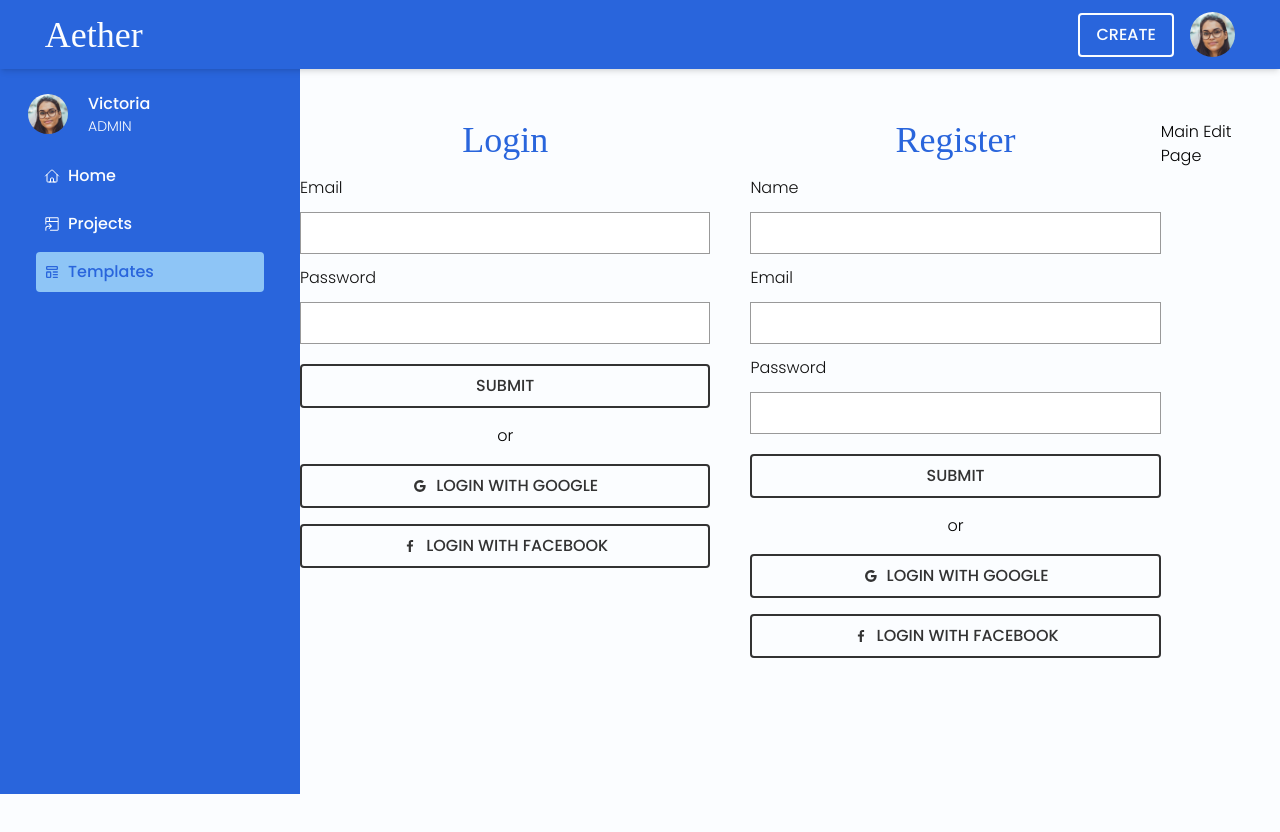
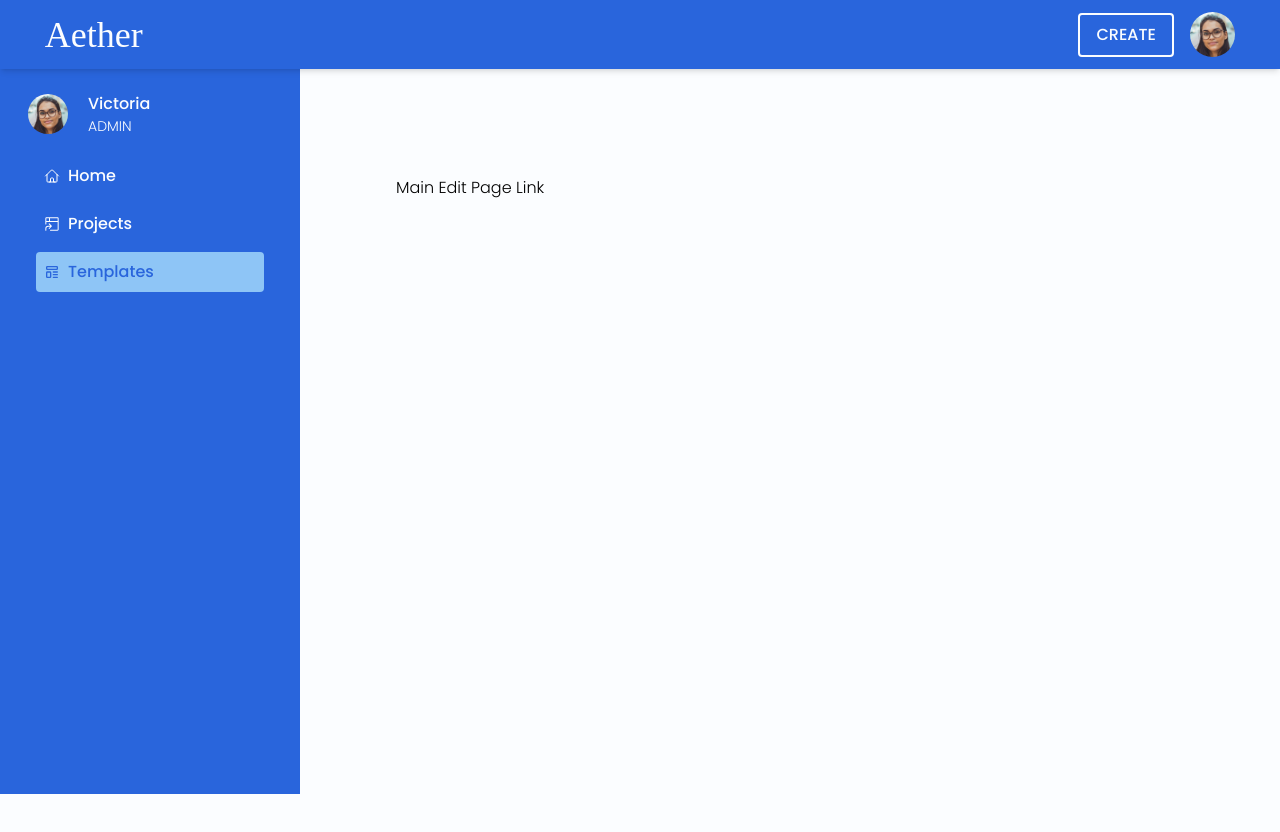
Before and after one commit to Nimira43/Aether, a React (Vite) app in the folder frontend/: page /templates in a window 1280 px wide. Shown: the top 832 px of the page. Built offline with nearby package versions, Linux system fonts and the light colour scheme; a web font is replaced by a local one.

Commit message:
Cleaned up Templates component.

```diff
--- a/frontend/src/components/Templates.jsx
+++ b/frontend/src/components/Templates.jsx
@@ -1,180 +1,13 @@
-// FUTURE ME - Below is the current Templates component which is just a placeholder - DO NOT remove
-
-// const Templates = () => {
-//   return (
-//     <div>
-//       Templates
-//     </div>
-//   )
-// }
-
-// export default Templates
-
-//=====================================================================
-
-// Below is an adapted version of the Login / Register forms located in pages/Index.jsx - it's here to help only with the design of the Login / Register pages and is not hooked up.
-
-import { useState } from 'react'
-import { BiLogoFacebook, BiLogoGoogle } from 'react-icons/bi'
 import { Link } from 'react-router-dom'
 
 const Templates = () => {
-  const [state, setState] = useState({
-    name: '',
-    email: '',
-    password: ''
-  })
-
-  const inputHandle = (e) => {
-    setState({
-      ...state,
-      [e.target.name]: e.target.value
-    })
-  }
-
   return (
-    <div className="w-full flex justify-center py-10">
-      <div className="grid grid-cols-1 md:grid-cols-2 gap-10 max-w-4xl w-full">
-
-        <div>
-          <h2 className='form-title'>Login</h2>
-          <form>
-            <div className='input-wrapper'>
-              <label
-                className='text-dark'
-                htmlFor='email'>Email</label>
-              <input
-                onChange={inputHandle}
-                type='email'
-                name='email'
-                id='email'
-                value={state.email}
-                className='px-3 py-2 input-field'
-              />
-            </div>
-            <div className='input-wrapper'>
-              <label
-                className='text-dark'
-                htmlFor='password'>Password</label>
-              <input
-                onChange={inputHandle}
-                type='password'
-                name='password'
-                id='password'
-                value={state.password}
-                className='px-3 py-2 input-field'
-              />
-            </div>
-            <div className='py-2'>
-              <button
-                className='outline-btn py-2 w-full'
-              >
-                Submit
-              </button>
-            </div>
-            <div className='centre py-2 px-3'>
-              <span>or</span>
-            </div>
-            <div className='py-2'>
-              <button
-                className='centre outline-btn py-2 w-full'
-              >
-                <span className='mr-2'>
-                  <BiLogoGoogle />
-                </span>
-                Login with Google
-              </button>
-            </div>
-            <div className='py-2'>
-              <button
-                className='centre outline-btn py-2 w-full'
-              >
-                <span className='mr-2'>
-                  <BiLogoFacebook />
-                </span>
-                Login with Facebook
-              </button>
-            </div>
-          </form>
-        </div>
-
-        <div>
-          <h2 className='form-title'>Register</h2>
-          <form>
-            <div className='input-wrapper'>
-              <label
-                className='text-dark'
-                htmlFor='name'>Name</label>
-              <input
-                onChange={inputHandle}
-                type='text'
-                name='name'
-                id='name'
-                value={state.name}
-                className='px-3 py-2 input-field'
-              />
-            </div>
-            <div className='input-wrapper'>
-              <label
-                className='text-dark'
-                htmlFor='email'>Email</label>
-              <input
-                onChange={inputHandle}
-                type='email'
-                name='email'
-                id='email'
-                value={state.email}
-                className='px-3 py-2 input-field'
-              />
-            </div>
-            <div className='input-wrapper'>
-              <label
-                className='text-dark'
-                htmlFor='password'>Password</label>
-              <input
-                onChange={inputHandle}
-                type='password'
-                name='password'
-                id='password'
-                value={state.password}
-                className='px-3 py-2 input-field'
-              />
-            </div>
-            <div className='py-2'>
-              <button
-                className='outline-btn py-2 w-full'
-              >
-                Submit
-              </button>
-            </div>
-            <div className='centre py-2 px-3'>
-              <span>or</span>
-            </div>
-            <div className='py-2'>
-              <button
-                className='centre outline-btn w-full py-2'
-              >
-                <span className='mr-2'>
-                  <BiLogoGoogle />
-                </span>
-                Login with Google
-              </button>
-            </div>
-            <div className='py-2'>
-              <button
-                className='centre outline-btn w-full py-2'
-              >
-                <span className='mr-2'>
-                  <BiLogoFacebook />
-                </span>
-                Login with Facebook
-              </button>
-            </div>
-          </form>
-        </div>
-
+    <div>
+      <div className='p-24'>
+        <Link to='/design/64/edit'>
+          Main Edit Page Link
+        </Link>
       </div>
-      <Link to='/design/64/edit'>Main Edit Page</Link>
     </div>
   )
 }
```
